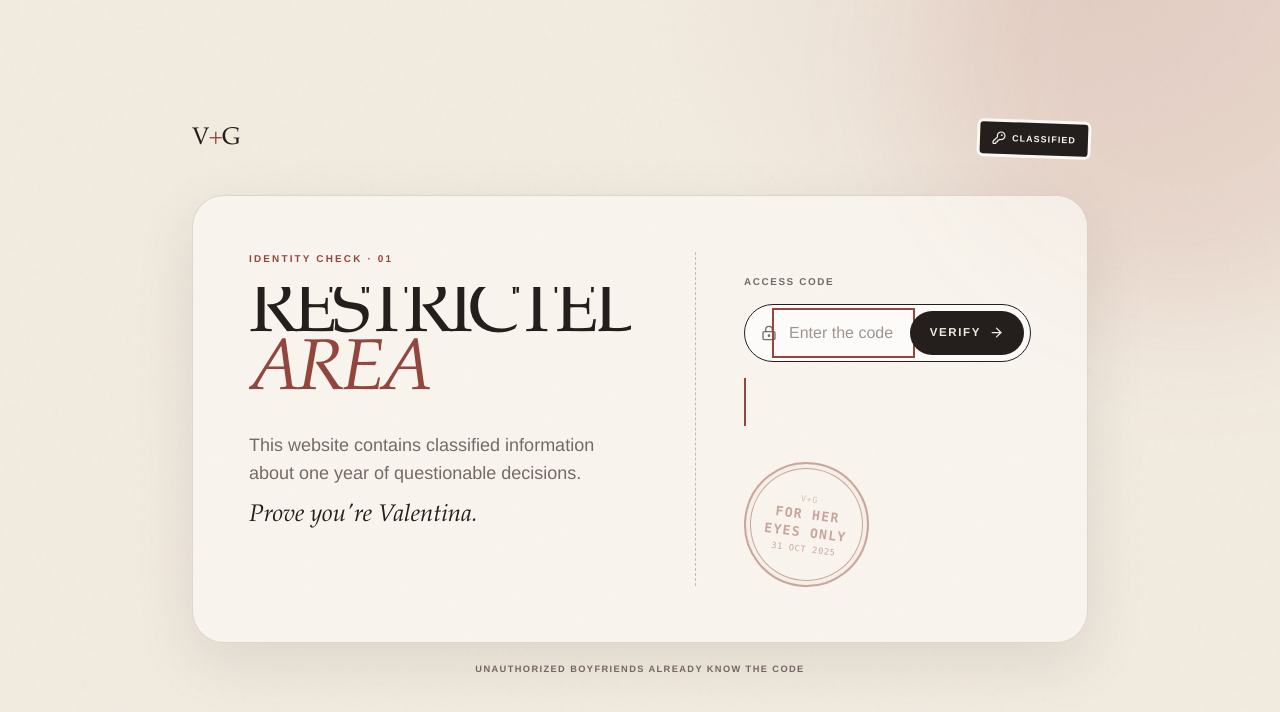
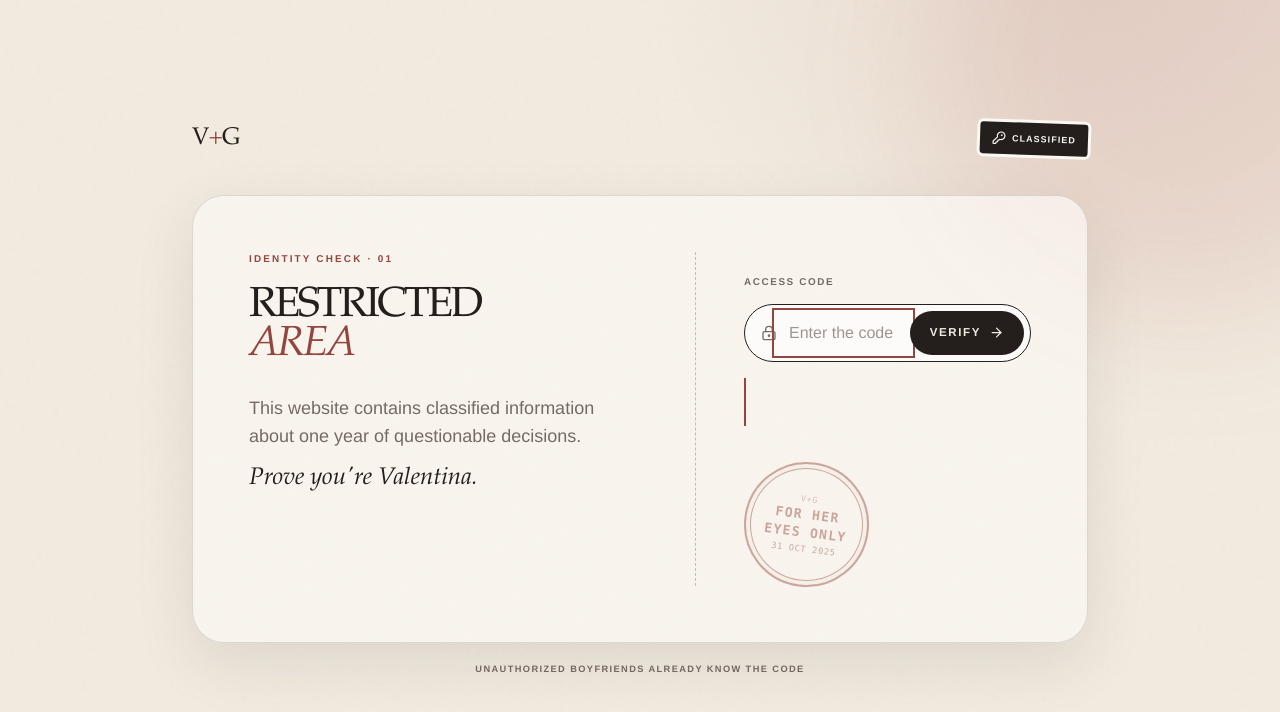
Before and after one commit to gianmariaferretti/valentina, a Next.js app: page /access in a window 1280 px wide. Shown: the top 712 px of the page. Built offline with nearby package versions, Linux system fonts and the light colour scheme; no server answers.

Commit message:
fix: size restricted heading relative to its own column

```diff
--- a/src/app/access/page.tsx
+++ b/src/app/access/page.tsx
@@ -34,11 +34,11 @@ export default async function AccessPage() {
 
         <FadeIn delay={0.08}>
           <section className="relative mt-10 overflow-hidden rounded-[2rem] border border-[var(--line)] bg-[var(--paper-white)]/72 px-6 py-8 shadow-[var(--shadow-paper)] sm:px-11 sm:py-12 lg:grid lg:grid-cols-[minmax(0,1fr)_minmax(21rem,0.78fr)] lg:gap-16 lg:px-14 lg:py-14">
-            <div>
+            <div className="min-w-0 [container-type:inline-size]">
               <p className="text-[0.62rem] font-bold tracking-[0.22em] text-[var(--rust)] uppercase">
                 Identity check · 01
               </p>
-              <h1 className="mt-5 max-w-full overflow-hidden font-display text-[clamp(3rem,10vw,7rem)] leading-[0.8] tracking-[-0.06em] uppercase lg:text-[clamp(4rem,5.2vw,5rem)] xl:text-[clamp(4.5rem,5.5vw,5.5rem)]">
+              <h1 className="mt-5 max-w-full font-display text-[min(11cqi,5.5rem)] leading-[0.95] tracking-[-0.06em] uppercase">
                 Restricted
                 <br />
                 <span className="italic text-[var(--rust)]">Area</span>
```
